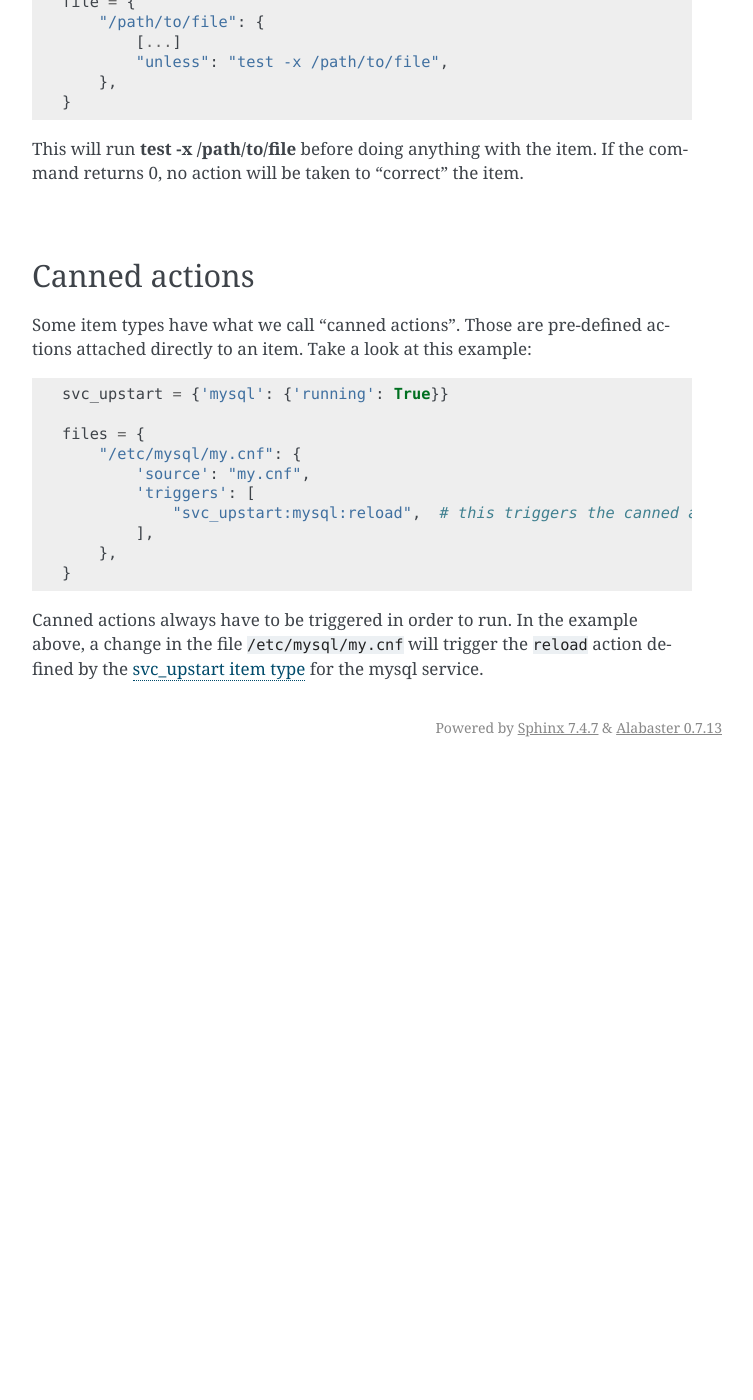
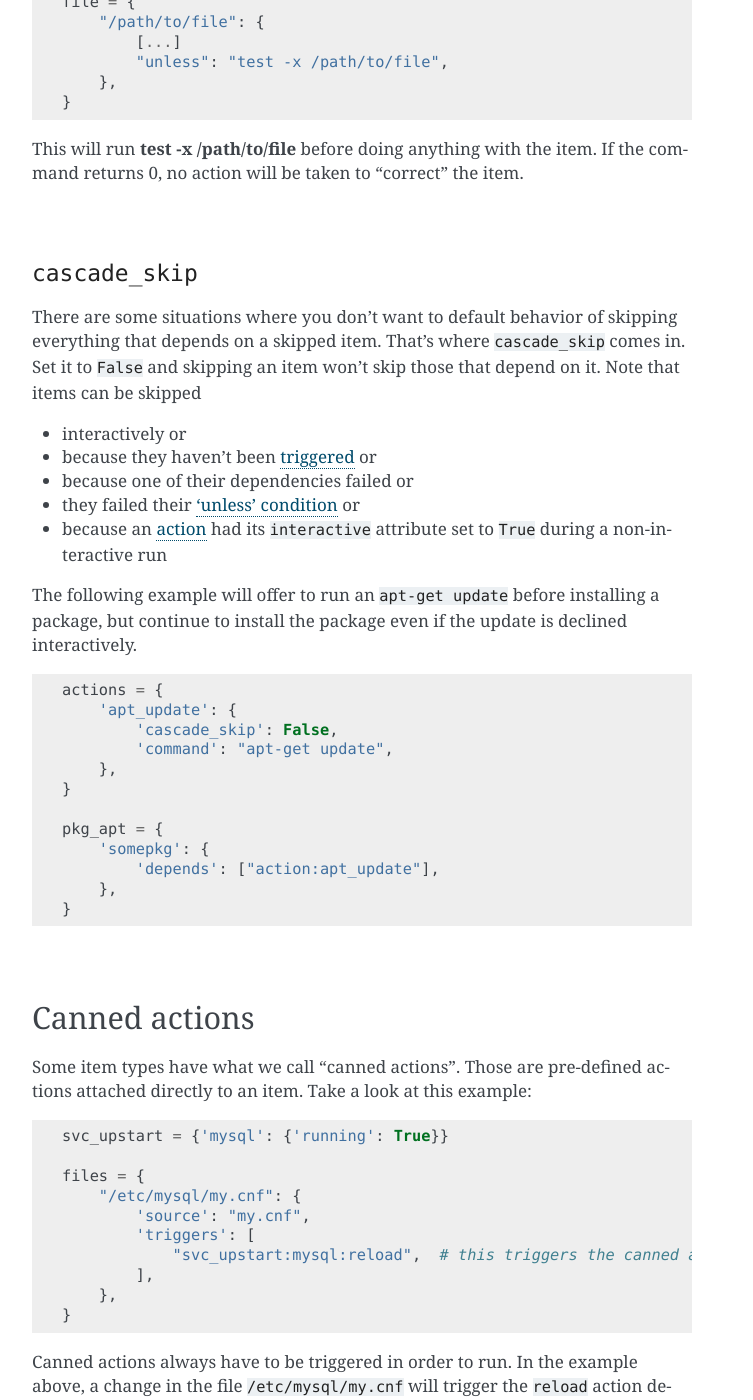
Before and after one commit to bundlewrap/bundlewrap, a Sphinx documentation site: the page built from doc/bundles.rst, in a window 1280 px wide and 1400 px high, scrolled down 3347 px. Shown: the whole window, without its empty margins (388-1141 px from the left). Built offline with Sphinx 7.4.7, drawn with Linux system fonts in a browser that asks for light colours; before the commit the page ends 4114 px from its top, so only the background shows below that.

Commit message:
add builtin item attribute 'cascade_skip'

```diff
--- a/doc/bundles.rst
+++ b/doc/bundles.rst
@@ -171,6 +171,36 @@ This will run :command:`test -x /path/to/file` before doing anything with the it
 
 |
 
+``cascade_skip``
+################
+
+There are some situations where you don't want to default behavior of skipping everything that depends on a skipped item. That's where ``cascade_skip`` comes in. Set it to ``False`` and skipping an item won't skip those that depend on it. Note that items can be skipped
+
+* interactively or
+* because they haven't been :ref:`triggered <triggers>` or
+* because one of their dependencies failed or
+* they failed their :ref:`'unless' condition<unless>` or
+* because an :doc:`action <item_action>` had its ``interactive`` attribute set to ``True`` during a non-interactive run
+
+The following example will offer to run an ``apt-get update`` before installing a package, but continue to install the package even if the update is declined interactively.
+
+.. code-block:: python
+
+	actions = {
+	    'apt_update': {
+	        'cascade_skip': False,
+	        'command': "apt-get update",
+	    },
+	}
+
+	pkg_apt = {
+	    'somepkg': {
+	        'depends': ["action:apt_update"],
+	    },
+	}
+
+|
+
 .. _canned_actions:
 
 Canned actions
```
Also changed, not shown: 2 other files.
